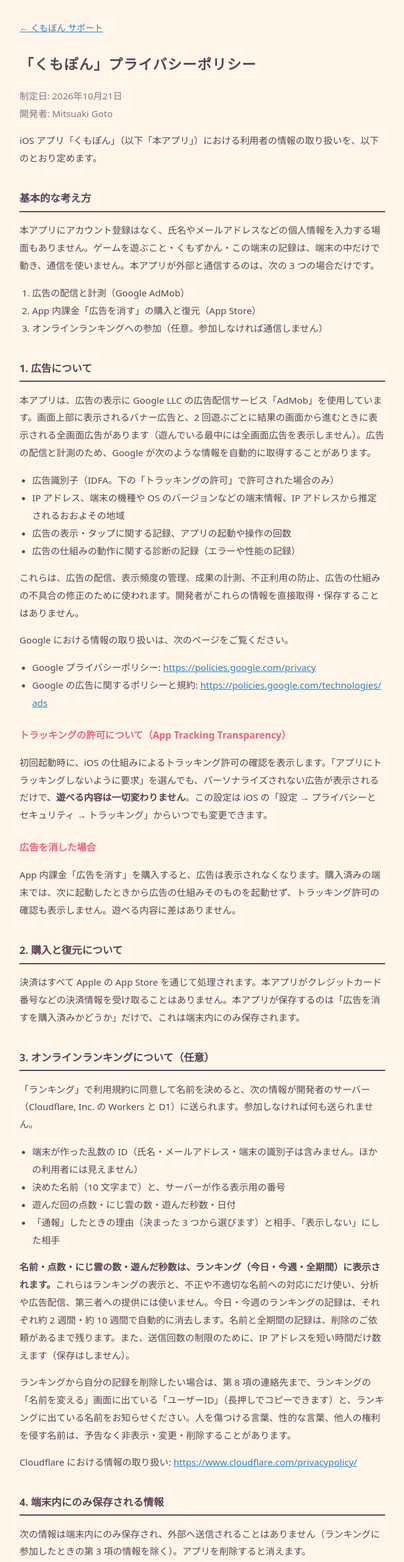
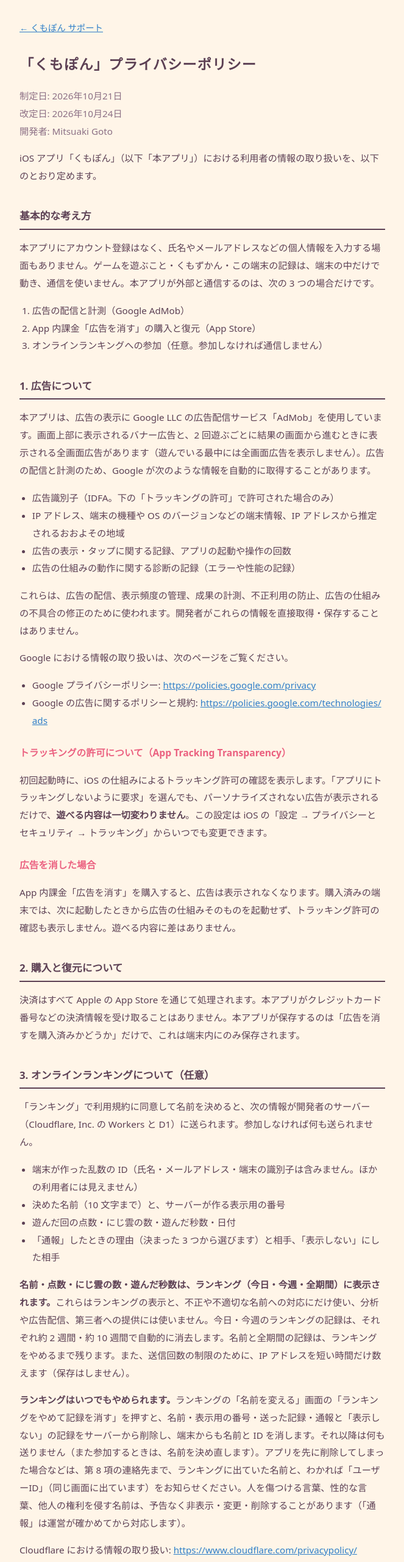
Before and after one commit to KumaoGoto/kumopon-site, a plain HTML site: page privacy.html in a window 1280 px wide. Shown: the top 2561 px of the page at 61% size, without its empty margins (308-971 px from the left). Drawn offline with Linux system fonts and the light colour scheme.

Commit message:
プライバシーポリシー改定（10-24）: アプリの中でランキングをやめて記録を消せる・通報は運営が確かめてから

```diff
--- a/privacy.html
+++ b/privacy.html
@@ -28,7 +28,7 @@
 <div class="wrap">
 <nav><a href="./">← くもぽん サポート</a></nav>
 <h1>「くもぽん」プライバシーポリシー</h1>
-<p class="meta">制定日: 2026年10月21日<br>開発者: Mitsuaki Goto</p>
+<p class="meta">制定日: 2026年10月21日<br>改定日: 2026年10月24日<br>開発者: Mitsuaki Goto</p>
 <p>iOS アプリ「くもぽん」（以下「本アプリ」）における利用者の情報の取り扱いを、以下のとおり定めます。</p>
 <h2>基本的な考え方</h2>
 <p>本アプリにアカウント登録はなく、氏名やメールアドレスなどの個人情報を入力する場面もありません。ゲームを遊ぶこと・くもずかん・この端末の記録は、端末の中だけで動き、通信を使いません。本アプリが外部と通信するのは、次の 3 つの場合だけです。</p>
@@ -65,8 +65,8 @@
 <li>遊んだ回の点数・にじ雲の数・遊んだ秒数・日付</li>
 <li>「通報」したときの理由（決まった 3 つから選びます）と相手、「表示しない」にした相手</li>
 </ul>
-<p><strong>名前・点数・にじ雲の数・遊んだ秒数は、ランキング（今日・今週・全期間）に表示されます。</strong>これらはランキングの表示と、不正や不適切な名前への対応にだけ使い、分析や広告配信、第三者への提供には使いません。今日・今週のランキングの記録は、それぞれ約 2 週間・約 10 週間で自動的に消去します。名前と全期間の記録は、削除のご依頼があるまで残ります。また、送信回数の制限のために、IP アドレスを短い時間だけ数えます（保存はしません）。</p>
-<p>ランキングから自分の記録を削除したい場合は、第 8 項の連絡先まで、ランキングの「名前を変える」画面に出ている「ユーザーID」（長押しでコピーできます）と、ランキングに出ている名前をお知らせください。人を傷つける言葉、性的な言葉、他人の権利を侵す名前は、予告なく非表示・変更・削除することがあります。</p>
+<p><strong>名前・点数・にじ雲の数・遊んだ秒数は、ランキング（今日・今週・全期間）に表示されます。</strong>これらはランキングの表示と、不正や不適切な名前への対応にだけ使い、分析や広告配信、第三者への提供には使いません。今日・今週のランキングの記録は、それぞれ約 2 週間・約 10 週間で自動的に消去します。名前と全期間の記録は、ランキングをやめるまで残ります。また、送信回数の制限のために、IP アドレスを短い時間だけ数えます（保存はしません）。</p>
+<p><strong>ランキングはいつでもやめられます。</strong>ランキングの「名前を変える」画面の「ランキングをやめて記録を消す」を押すと、名前・表示用の番号・送った記録・通報と「表示しない」の記録をサーバーから削除し、端末からも名前と ID を消します。それ以降は何も送りません（また参加するときは、名前を決め直します）。アプリを先に削除してしまった場合などは、第 8 項の連絡先まで、ランキングに出ていた名前と、わかれば「ユーザーID」（同じ画面に出ています）をお知らせください。人を傷つける言葉、性的な言葉、他人の権利を侵す名前は、予告なく非表示・変更・削除することがあります（「通報」は運営が確かめてから対応します）。</p>
 <p>Cloudflare における情報の取り扱い: <a href="https://www.cloudflare.com/privacypolicy/">https://www.cloudflare.com/privacypolicy/</a></p>
 <h2>4. 端末内にのみ保存される情報</h2>
 <p>次の情報は端末内にのみ保存され、外部へ送信されることはありません（ランキングに参加したときの第 3 項の情報を除く）。アプリを削除すると消えます。</p>
```
Also changed, not shown: index.html (+2 -2 lines).
